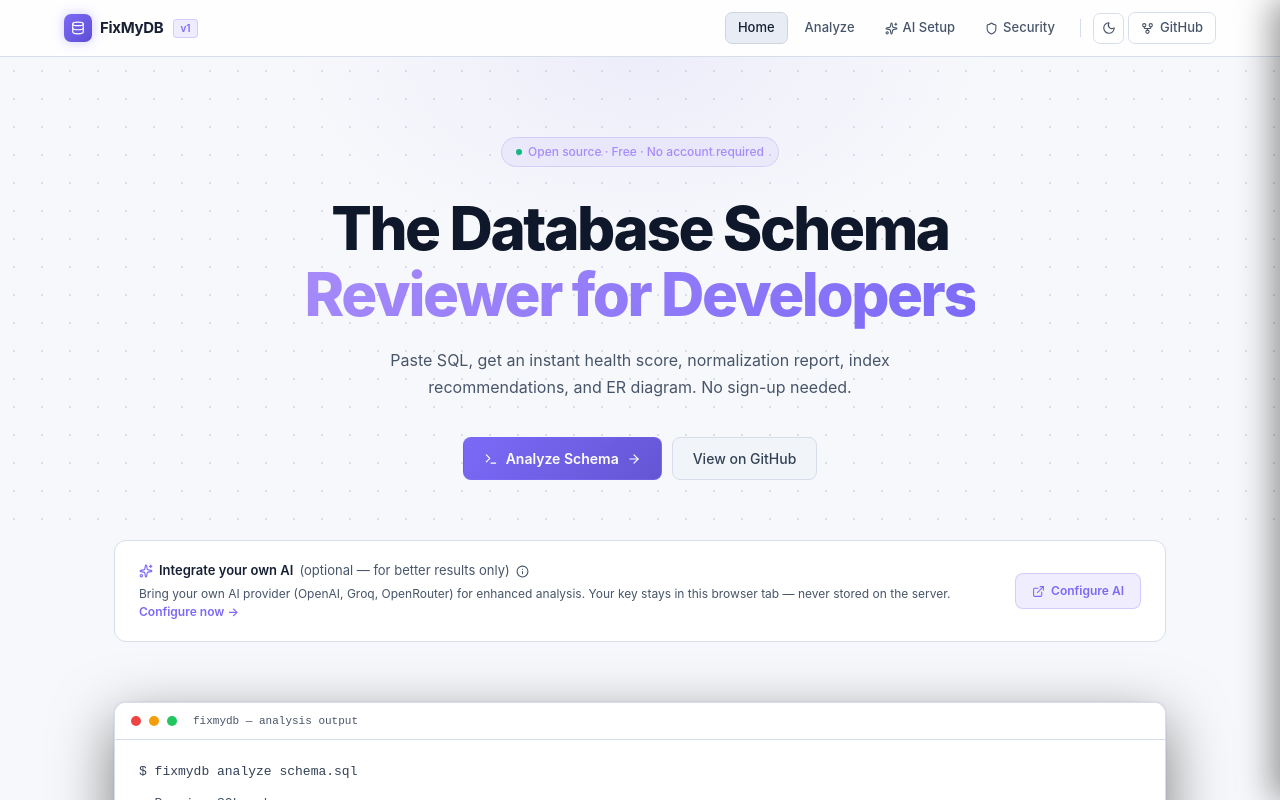
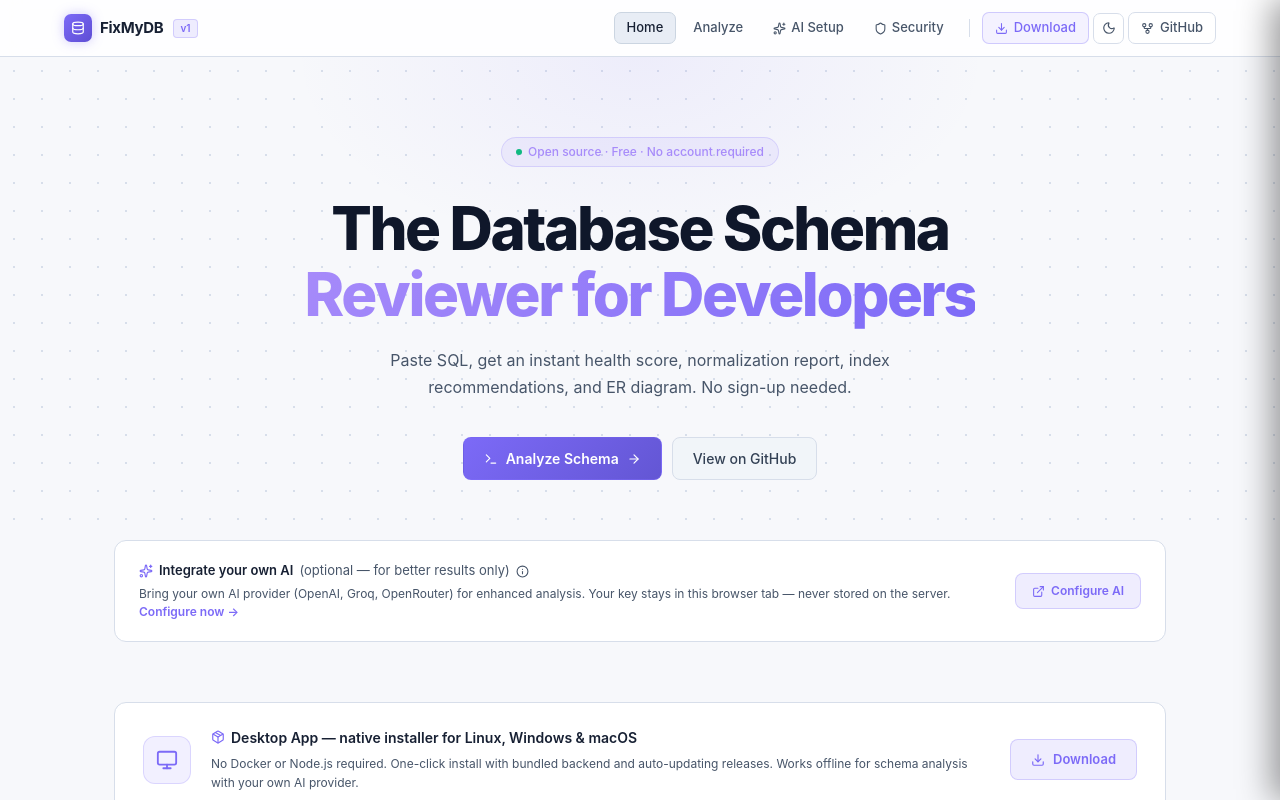
Before and after one commit to debudebuye/fixmydb, a React (Vite) app in the folder frontend/: page / in a window 1280 px wide. Shown: the top 800 px of the page. Built offline with nearby package versions, Linux system fonts and the light colour scheme; no server answers.

Commit message:
Add desktop download CTAs to nav, homepage, and footer; add desktop build + release to CI pipeline; fix lucide-react type declarations

```diff
--- a/frontend/package.json
+++ b/frontend/package.json
@@ -18,7 +18,7 @@
     "@xyflow/react": "^12.11.1",
     "axios": "^1.18.1",
     "html-to-image": "^1.11.13",
-    "lucide-react": "^1.21.0",
+    "lucide-react": "^1.23.0",
     "react": "^19.2.7",
     "react-dom": "^19.2.7",
     "react-router-dom": "^7.18.0",
--- a/frontend/src/features/home/HomePage.tsx
+++ b/frontend/src/features/home/HomePage.tsx
@@ -1,5 +1,5 @@
 import { Link } from 'react-router-dom';
-import { ArrowRight, Terminal, Zap, GitBranch, Shield, BarChart3, Code2, Network, CheckCircle2, ChevronRight, Users, Database, Activity, Sparkles, KeyRound, Info, ExternalLink } from 'lucide-react';
+import { ArrowRight, Terminal, Zap, GitBranch, Shield, BarChart3, Code2, Network, CheckCircle2, ChevronRight, Users, Database, Activity, Sparkles, KeyRound, Info, ExternalLink, Monitor, Package, Download } from 'lucide-react';
 import { useState, useEffect } from 'react';
 import AnimatedCounter from '../../shared/components/AnimatedCounter';
 import { fetchStats } from '../../shared/services/api';
@@ -176,6 +176,48 @@ export default function HomePage() {
               </Link>
             )}
           </div>
+        </div>
+      </section>
+
+      {/* ══════════════════════════════ DESKTOP APP ═════════════════════════════ */}
+      <section style={{ ...S.section, paddingBottom: 60 }}>
+        <div style={{
+          background: 'var(--surface-1)',
+          border: '1px solid var(--border)',
+          borderRadius: 12,
+          padding: '24px 28px',
+          display: 'flex', alignItems: 'center', gap: 20,
+          flexWrap: 'wrap',
+        }}>
+          <div style={{
+            width: 48, height: 48, borderRadius: 12,
+            background: 'rgba(124,106,247,0.1)', border: '1px solid rgba(124,106,247,0.2)',
+            display: 'flex', alignItems: 'center', justifyContent: 'center', flexShrink: 0,
+          }}>
+            <Monitor size={22} color="#7c6af7" />
+          </div>
+          <div style={{ flex: 1, minWidth: 200 }}>
+            <div style={{ fontSize: 14, fontWeight: 600, color: 'var(--text-primary)', marginBottom: 4, display: 'flex', alignItems: 'center', gap: 6 }}>
+              <Package size={14} color="#7c6af7" />
+              Desktop App — native installer for Linux, Windows & macOS
+            </div>
+            <p style={{ fontSize: 12, color: 'var(--text-muted)', lineHeight: 1.6, marginTop: 6 }}>
+              No Docker or Node.js required. One-click install with bundled backend and auto-updating releases.
+              Works offline for schema analysis with your own AI provider.
+            </p>
+          </div>
+          <a href="https://github.com/debudebuye/fixmydb/releases"
+            target="_blank" rel="noopener noreferrer"
+            style={{
+              display: 'inline-flex', alignItems: 'center', gap: 8,
+              padding: '10px 20px', borderRadius: 8,
+              background: 'rgba(124,106,247,0.12)', border: '1px solid rgba(124,106,247,0.25)',
+              color: '#7c6af7', fontSize: 13, fontWeight: 600, textDecoration: 'none',
+              whiteSpace: 'nowrap', flexShrink: 0,
+            }}>
+            <Download size={14} />
+            Download
+          </a>
         </div>
       </section>
 
--- a/frontend/src/lucide-react.d.ts
+++ b/frontend/src/lucide-react.d.ts
@@ -30,10 +30,13 @@ declare module 'lucide-react' {
   export const KeyRound: Icon
   export const LayoutDashboard: Icon
   export const Lightbulb: Icon
+  export const Loader2: Icon
   export const Lock: Icon
-  export const Loader2: Icon
+  export const Menu: Icon
+  export const Monitor: Icon
   export const Moon: Icon
   export const Network: Icon
+  export const Package: Icon
   export const Play: Icon
   export const RefreshCw: Icon
   export const RotateCcw: Icon
@@ -48,6 +51,7 @@ declare module 'lucide-react' {
   export const Upload: Icon
   export const Users: Icon
   export const WifiOff: Icon
+  export const X: Icon
   export const XCircle: Icon
   export const Zap: Icon
 }
--- a/frontend/src/shared/components/Layout.tsx
+++ b/frontend/src/shared/components/Layout.tsx
@@ -1,6 +1,6 @@
 import { useState, useEffect } from 'react';
 import { Link, useLocation } from 'react-router-dom';
-import { Database, GitFork, Moon, Sun, Zap, Shield, Sparkles, WifiOff, Heart, Copy, Check, Menu, X } from 'lucide-react';
+import { Database, GitFork, Moon, Sun, Zap, Shield, Sparkles, WifiOff, Heart, Copy, Check, Menu, X, Download } from 'lucide-react';
 import { useTheme } from '../theme';
 
 interface LayoutProps { children: React.ReactNode; }
@@ -104,6 +104,18 @@ export default function Layout({ children }: LayoutProps) {
               );
             })}
             <div style={{ width: 1, height: 18, background: 'var(--border)', margin: '0 8px' }} />
+            <a href="https://github.com/debudebuye/fixmydb/releases"
+              target="_blank" rel="noopener noreferrer"
+              style={{
+                display: 'flex', alignItems: 'center', gap: 6,
+                padding: '5px 12px', borderRadius: 7, fontSize: 13, fontWeight: 500,
+                color: '#7c6af7', textDecoration: 'none',
+                border: '1px solid rgba(124,106,247,0.3)', background: 'rgba(124,106,247,0.08)',
+                transition: 'all 0.15s',
+              }}>
+              <Download size={13} />
+              Download
+            </a>
             <button
               onClick={toggleTheme}
               aria-label={`Switch to ${theme === 'dark' ? 'light' : 'dark'} theme`}
@@ -221,6 +233,19 @@ export default function Layout({ children }: LayoutProps) {
           {theme === 'dark' ? 'Light Mode' : 'Dark Mode'}
         </button>
 
+        <a href="https://github.com/debudebuye/fixmydb/releases"
+          target="_blank" rel="noopener noreferrer"
+          style={{
+            display: 'flex', alignItems: 'center', gap: 10,
+            padding: '10px 12px', borderRadius: 7, fontSize: 14, fontWeight: 500,
+            color: '#7c6af7', textDecoration: 'none',
+            background: 'rgba(124,106,247,0.06)', border: '1px solid rgba(124,106,247,0.15)',
+            transition: 'all 0.15s',
+          }}>
+          <Download size={15} />
+          Download Desktop App
+        </a>
+
         <a href="https://github.com/debudebuye/fixmydb"
           target="_blank" rel="noopener noreferrer"
           style={{
@@ -251,6 +276,19 @@ export default function Layout({ children }: LayoutProps) {
           </span>
         </div>
         <p style={{ fontSize: 11, color: 'var(--text-soft)' }}>Like ESLint — but for database architecture.</p>
+        <div style={{ marginTop: 10 }}>
+          <a href="https://github.com/debudebuye/fixmydb/releases"
+            target="_blank" rel="noopener noreferrer"
+            style={{
+              display: 'inline-flex', alignItems: 'center', gap: 5,
+              fontSize: 11, color: '#7c6af7', fontWeight: 500, textDecoration: 'none',
+              padding: '4px 10px', borderRadius: 5,
+              background: 'rgba(124,106,247,0.06)', border: '1px solid rgba(124,106,247,0.15)',
+            }}>
+            <Download size={11} />
+            Download Desktop App
+          </a>
+        </div>
         {import.meta.env.VITE_BINANCE_ID && (
           <div style={{ marginTop: 16, paddingTop: 16, borderTop: '1px solid var(--border-subtle)' }}>
             <div style={{ display: 'flex', alignItems: 'center', justifyContent: 'center', gap: 6, marginBottom: 4 }}>
```
